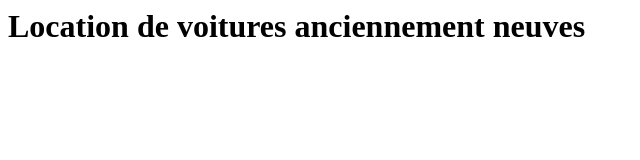
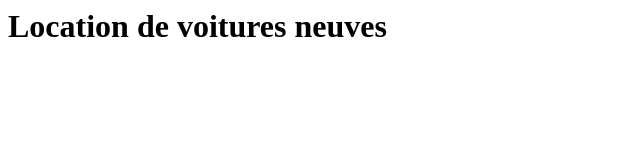
Before and after one commit to ChaussepiedThomas/locationVoiture, a plain HTML site: page index.html in a window 1280 px wide. Shown: the whole page, without its empty margins (0-640 px from the left). Drawn offline with Linux system fonts and the light colour scheme.

Commit message:
modification du titre 'voitures neuves'

```diff
--- a/index.html
+++ b/index.html
@@ -4,6 +4,6 @@
 		<title></title>
 	</head>
 	<body style="background-color:"#1abc9c">
-		<h1>Location de voitures anciennement neuves</h1>
+		<h1>Location de voitures neuves</h1>
 	</body>
 </html>
```
